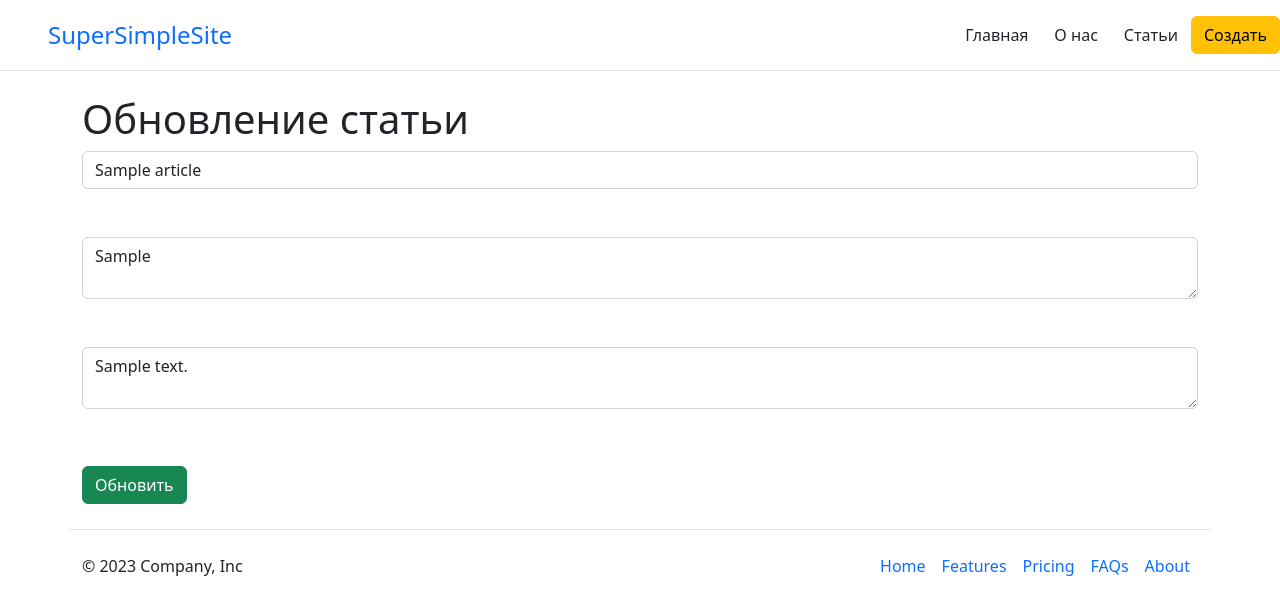
After one commit to Kalinichev/Simple_Flask, a Flask app: page /posts/1/update in a window 1280 px wide. The commit adds this page. Shown: the top 615 px of the page. Run offline with Flask 3, Linux system fonts and the light colour scheme; tables that the repository leaves empty hold one stand-in row (values such as "Sample post").

Commit message:
update btn

```diff
--- a/app.py
+++ b/app.py
@@ -54,6 +54,23 @@ def post_delete(id):
     return render_template('post_detail.html', article=article)
 
 
+@app.route('/posts/<int:id>/update', methods=['POST', 'GET'])
+def post_update(id):
+    article = Article.query.get(id)
+    if request.method == 'POST':
+        article.title = request.form['title']
+        article.intro = request.form['intro']
+        article.text = request.form['text']
+
+        try:
+            db.session.commit()
+            return redirect('/posts')
+        except:
+            return 'При редактировании статьи произошла ошибка'
+    else:
+        return render_template('post_update.html', article=article)
+
+
 @app.route('/create-article', methods=['POST', 'GET'])
 def create_article():
     if request.method == 'POST':
--- /dev/null
+++ b/templates/post_update.html
@@ -0,0 +1,17 @@
+{% extends 'base.html' %}
+
+{% block title %}
+Обновление статьи
+{% endblock %}
+
+{% block body %}
+<div class="container">
+  <h1>Обновление статьи</h1>
+  <form method="post">
+    <input type="text" name="title" id="title" class="form-control" value="{{ article.title }}" placeholder="Введите название"><br>
+    <textarea name="intro" id="intro" class="form-control" placeholder="Введите анонс">{{ article.intro }}</textarea><br>
+    <textarea name="text" id="text" class="form-control" placeholder="Введите основной текст">{{ article.text }}</textarea><br>
+    <input type="submit" class="btn btn-success" value="Обновить">
+  </form>
+</div>
+{% endblock %}
--- a/templates/posts.html
+++ b/templates/posts.html
@@ -7,6 +7,8 @@
 {% block body %}
 <div class="container mt-5">
   <h1>Статьи:</h1>
+
+  {% if articles|length > 0 %}
     {% for el in articles %}
     <div class="alert alert-info">
       <h2>{{ el.title }}</h2>
@@ -15,5 +17,8 @@
       <a href="/posts/{{ el.id }}" class="btn btn-warning">Подробнее</a>
     </div>
     {% endfor %}
+  {% else %}
+    <p>У нас еще нет статей на сайте</p>
+  {% endif %}
 </div>
 {% endblock %}
```
Lines whose indentation alone changed are shown as unchanged.
